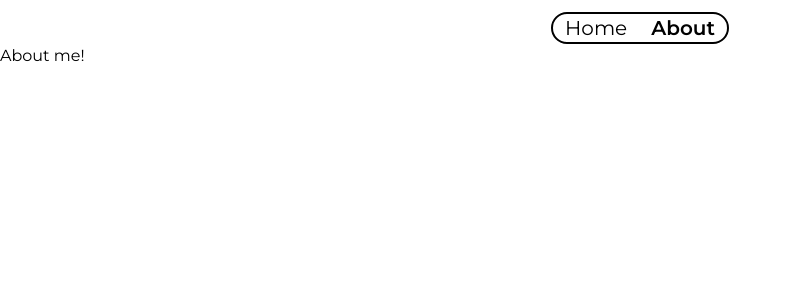
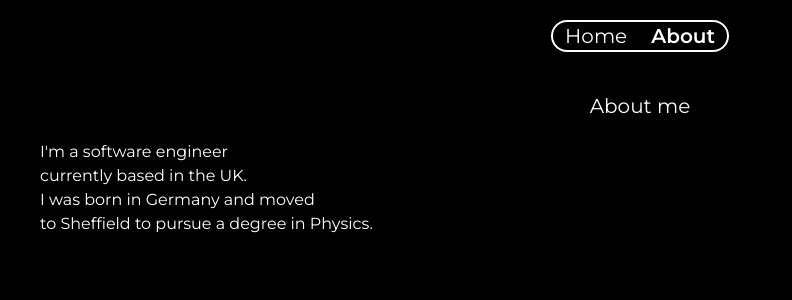
Before and after one commit to MaxWallwey/MaxWallwey, a Next.js app in the folder portfolio/: page /about in a window 1280 px wide. Shown: the top 300 px of the page, without its empty margins (0-792 px from the left). Built offline with nearby package versions, Linux system fonts and the light colour scheme.

Commit message:
Content (#5)
* WIP

* Content

```diff
--- a/portfolio/app/about/page.tsx
+++ b/portfolio/app/about/page.tsx
@@ -1,11 +1,14 @@
-import React from 'react';
-import { Navbar } from '../../src/components/Navbar';
+import React from "react";
+import { Navbar } from "../../src/components/Navbar";
+import { About } from "../../src/components/About";
 
-export default function About() {
+export default function AboutPage() {
   return (
-    <>
-      <Navbar />
-      <h1>About me!</h1>
-    </>
+    <body className="min-h-screen bg-black">
+      <header className="sticky">
+        <Navbar />
+      </header>
+      <About />
+    </body>
   );
 }
--- a/portfolio/app/page.tsx
+++ b/portfolio/app/page.tsx
@@ -4,11 +4,11 @@ import { Home } from '../src/components/Home';
 
 export default function Homepage() {
   return (
-    <>
-      <header>
+    <body  className='min-h-screen bg-black'>
+      <header className='sticky'>
         <Navbar />
-        <Home />
       </header>
-    </>
+      <Home />
+    </body>
   );
 }
--- a/portfolio/app/wedding/page.tsx
+++ b/portfolio/app/wedding/page.tsx
@@ -1,10 +1,8 @@
 import React from 'react';
-import { Navbar } from '../../src/components/Navbar';
 
 export default function WeddingOverview() {
   return (
-    <>
-      <Navbar />
-    </>
+    <body>
+    </body>
   );
 }
--- /dev/null
+++ b/portfolio/src/components/About/About.tsx
@@ -0,0 +1,19 @@
+import React from 'react';
+
+export const About: React.FC = () => {
+  return (
+    <>
+      <div className='mt-10 flex justify-center text-white text-xl'>
+        About me
+      </div>
+      <div className='flex text-white'>
+        <p className='mt-5 mx-10'>
+          I'm a software engineer <br />
+          currently based in the UK. <br />
+          I was born in Germany and moved <br />
+          to Sheffield to pursue a degree in Physics.
+        </p>
+      </div>
+    </>
+  );
+};
--- /dev/null
+++ b/portfolio/src/components/About/index.ts
@@ -0,0 +1 @@
+export * from './About';
--- a/portfolio/src/components/Home/Home.tsx
+++ b/portfolio/src/components/Home/Home.tsx
@@ -3,6 +3,12 @@ import React from 'react';
 export const Home: React.FC = () => {
   return (
     <>
+      <div className='mt-20 flex justify-center text-white text-6xl'>
+        Max Wallwey
+      </div>
+      <div className='mt-10 flex justify-center text-white text-lg'>
+        Software Engineer
+      </div>
     </>
   );
 };
--- a/portfolio/src/components/Navbar/Navbar.tsx
+++ b/portfolio/src/components/Navbar/Navbar.tsx
@@ -8,11 +8,12 @@ export const Navbar: React.FC = () => {
 
   return (
     <div
-      className='flex justify-center mt-3 text-xl'
+      className='flex justify-center mt-5 text-xl'
     >
-      <div className='bg-white border-2 border-solid border-black rounded-full'>
-        <a className={pathName==='/' ? 'mx-3 font-semibold' : 'mx-3 hover:font-semibold'} href='/'>Home</a>
-        <a className={pathName==='/about' ? 'mx-3 font-semibold' : 'mx-3 hover:font-semibold'} href='/about'>About</a>
+      <div className='bg-black border-2 border-solid border-white rounded-full'>
+        <a className={pathName==='/' ? 'mx-3 font-semibold text-white' : 'mx-3 hover:font-semibold text-white'} href='/'>Home</a>
+        <a className={pathName==='/about' ? 'mx-3 font-semibold text-white' : 'mx-3 hover:font-semibold text-white'} href='/about'>About</a>
+        {/* {pathName === '/wedding' ? (<a className='mx-3 font-semibold text-white' href='/wedding'>Wedding</a>) : (<></>)} */}
       </div>
     </div>
   );
```
